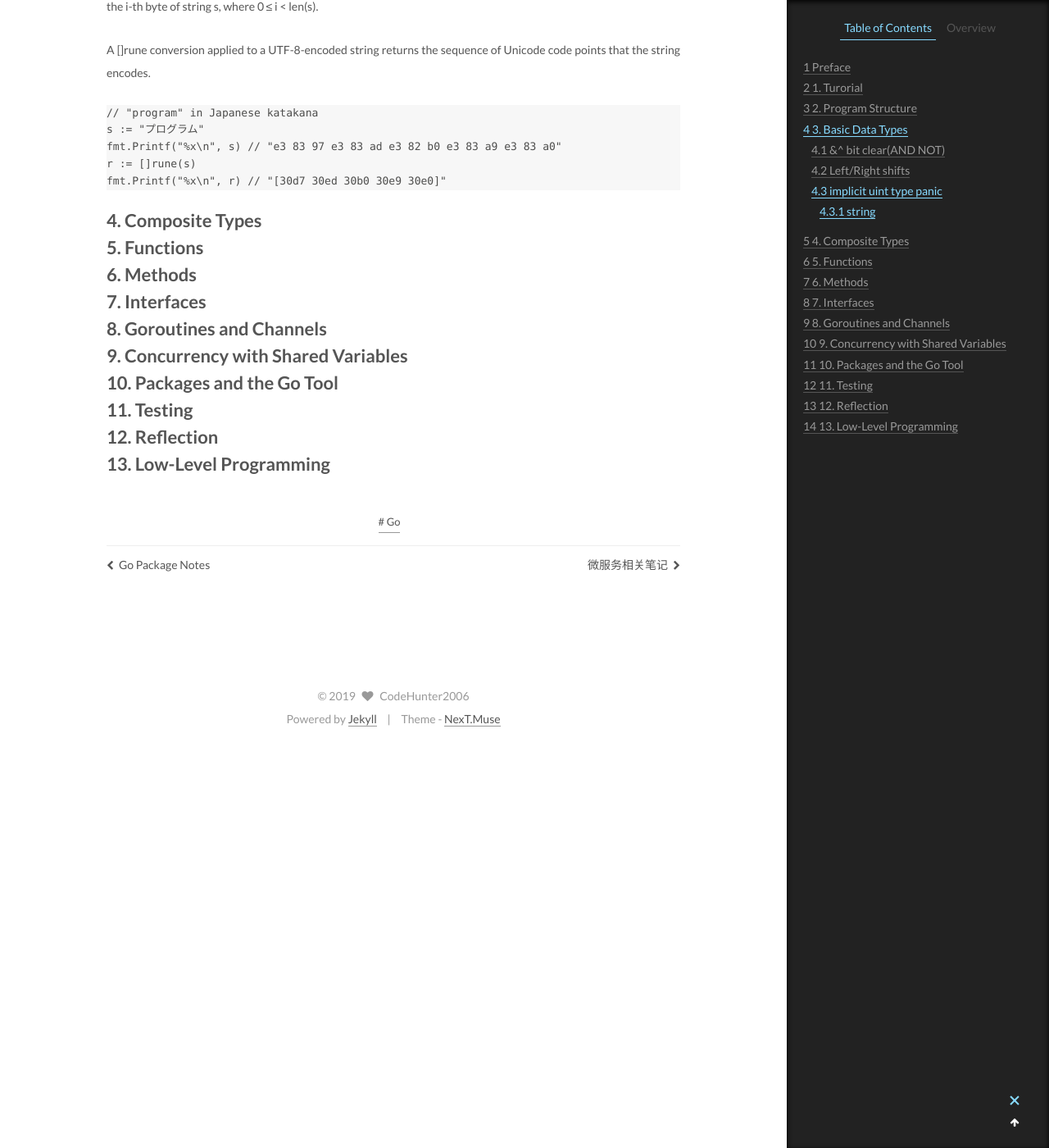
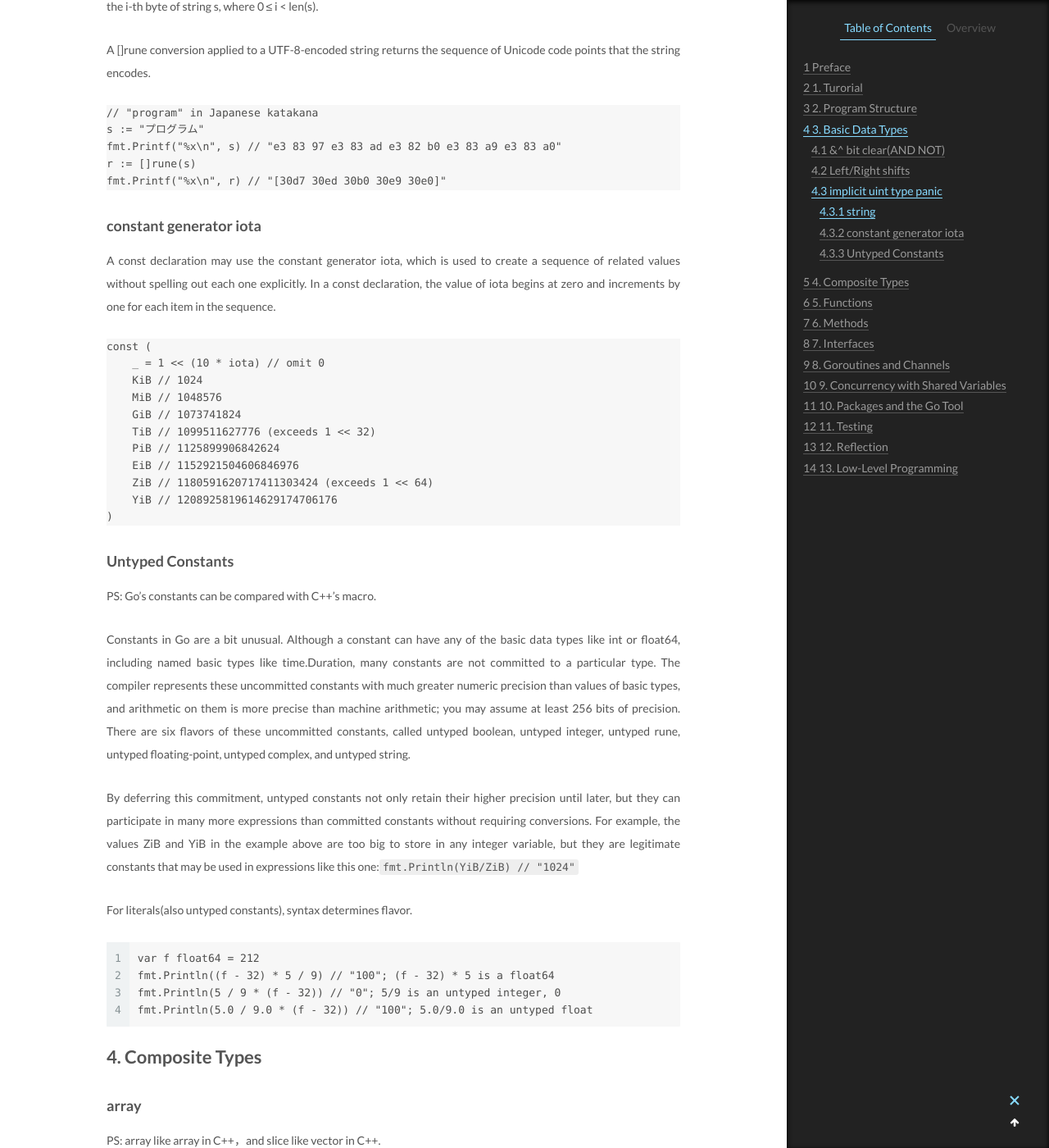
Before and after one commit to CodeHunter2006/CodeHunter2006.github.io, a Jekyll site: the page built from _posts/2019-12-21-TheGoProgrammingLaguage_Notes.md, in a window 1280 px wide and 1400 px high, scrolled down 3765 px. Shown: the whole window at 82% size. Built offline with Jekyll 4.4.1, drawn with Linux system fonts in a browser that asks for light colours; some of the changed text lies outside the part shown.

Commit message:
[chore]: add contents.

````diff
--- a/_posts/2019-12-21-TheGoProgrammingLaguage_Notes.md
+++ b/_posts/2019-12-21-TheGoProgrammingLaguage_Notes.md
@@ -125,7 +125,61 @@ r := []rune(s)
 fmt.Printf("%x\n", r) // "[30d7 30ed 30b0 30e9 30e0]"
 ```
 
+### constant generator iota
+
+A const declaration may use the constant generator iota, which is used to create a sequence of related values without spelling out each one explicitly. In a const declaration, the value of iota begins at zero and increments by one for each item in the sequence.
+
+```Go
+const (
+    _ = 1 << (10 * iota) // omit 0
+    KiB // 1024
+    MiB // 1048576
+    GiB // 1073741824
+    TiB // 1099511627776 (exceeds 1 << 32)
+    PiB // 1125899906842624
+    EiB // 1152921504606846976
+    ZiB // 1180591620717411303424 (exceeds 1 << 64)
+    YiB // 1208925819614629174706176
+)
+```
+
+### Untyped Constants
+
+PS:
+Go's constants can be compared with C++'s macro.
+
+Constants in Go are a bit unusual. Although a constant can have any of the basic data types like int or float64, including named basic types like time.Duration, many constants are not committed to a particular type. The compiler represents these uncommitted constants with much greater numeric precision than values of basic types, and arithmetic on them is more precise than machine arithmetic; you may assume at least 256 bits of precision. There are six flavors of these uncommitted constants, called untyped boolean, untyped integer, untyped rune, untyped floating-point, untyped complex, and untyped string.
+
+By deferring this commitment, untyped constants not only retain their higher precision until later, but they can participate in many more expressions than committed constants without requiring conversions. For example, the values ZiB and YiB in the example above are too big to store in any integer variable, but they are legitimate constants that may be used in expressions like this one:`fmt.Println(YiB/ZiB) // "1024"`
+
+For literals(also untyped constants), syntax determines flavor.
+
+```
+var f float64 = 212
+fmt.Println((f - 32) * 5 / 9) // "100"; (f - 32) * 5 is a float64
+fmt.Println(5 / 9 * (f - 32)) // "0"; 5/9 is an untyped integer, 0
+fmt.Println(5.0 / 9.0 * (f - 32)) // "100"; 5.0/9.0 is an untyped float
+```
+
 # 4. Composite Types
+
+### array
+
+PS: array like array in C++，and slice like vector in C++.
+
+In an array literal, if an ellipsis ‘‘...’’ appears in place of the length, the array length is determined by the number of initializers.`q := [...]int{1, 2, 3}`
+
+Indices can appear in any order and some may be omitted; as before, unspecified values take on the zero value for the element type. For instance,`r := [...]int{99: -1}`defines an array r with 100 elements, all zero except for the last, which has value −1.
+
+### slice
+
+Unlike arrays, slices are not comparable, so we cannot use == to test whether two slices contain the same elements. The standard library provides the highly optimized bytes.Equal function for comparing two slices of bytes ([]byte), but for other types of slice, we must do the comparison ourselves.
+
+PS: the buildin function copy is like memcpy in C++, it can copy source slice elements to target slice and check whether the two slice has intersection in the underlying array.
+
+### map
+
+In practice, the order is random, varying from one execution to the next. This is intentional; making the sequence vary helps force programs to be robust across implementations.
 
 # 5. Functions
 
````
Also changed, not shown: _posts/2018-11-28-Go_Syntax.md (+13 -0 lines).
